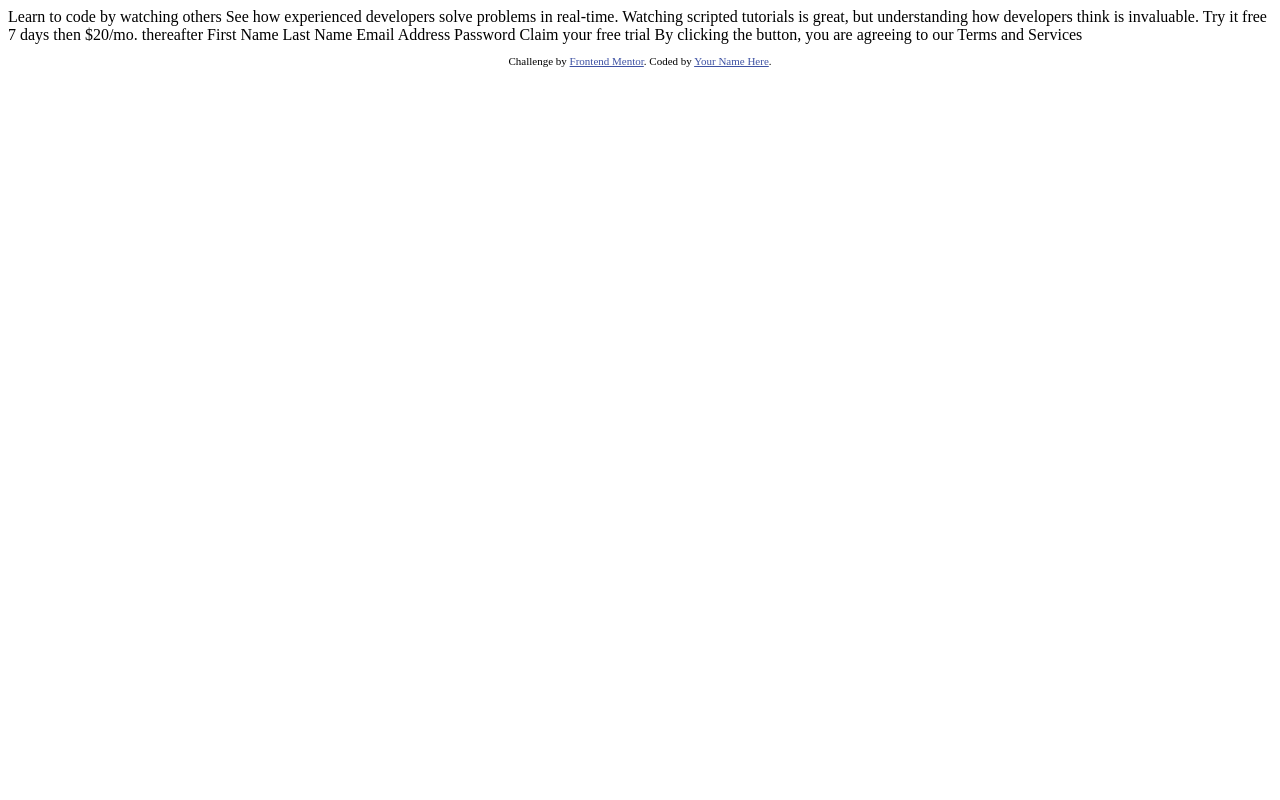
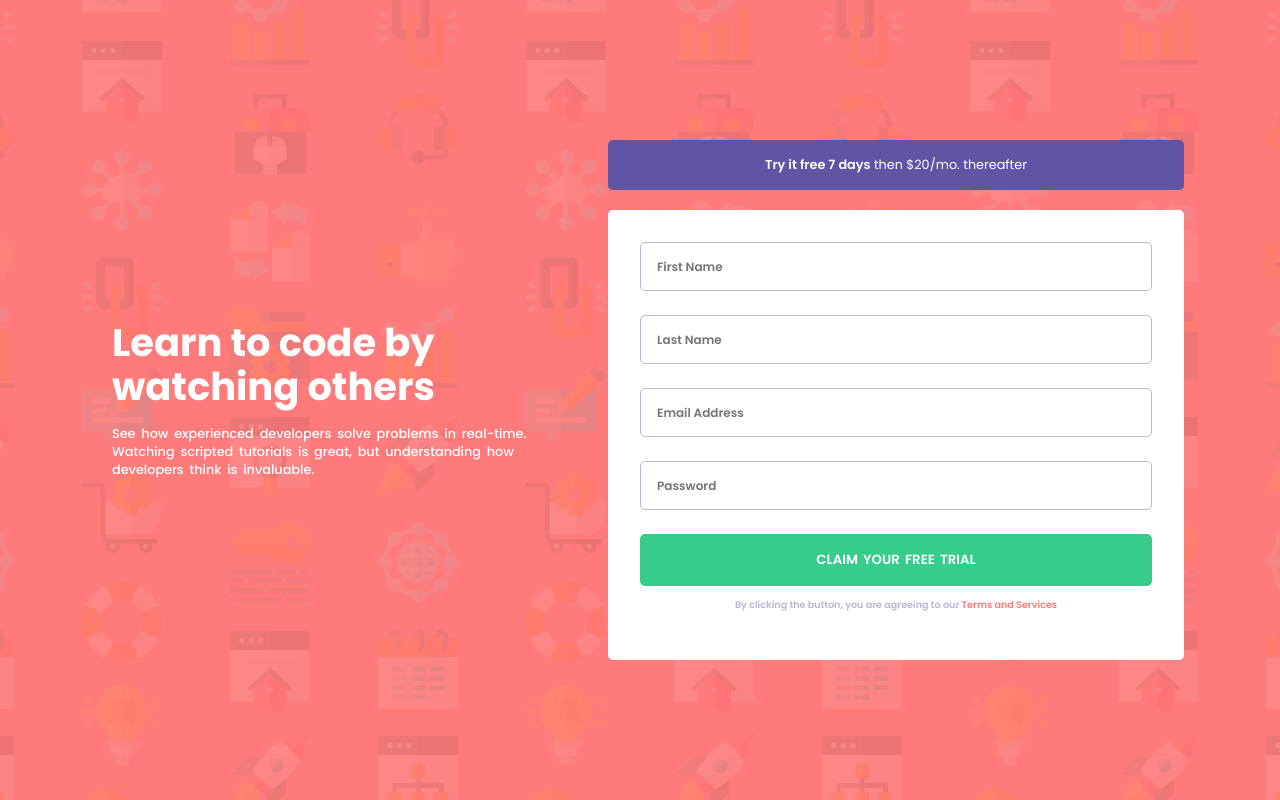
Before and after one commit to aviralsharma07/intro-component-signup-form, a plain HTML site: page index.html in a window 1280 px wide. Drawn offline with Linux system fonts and the light colour scheme.

Commit message:
complete project

```diff
--- a/index.html
+++ b/index.html
@@ -1,42 +1,42 @@
 <!DOCTYPE html>
 <html lang="en">
-<head>
-  <meta charset="UTF-8">
-  <meta name="viewport" content="width=device-width, initial-scale=1.0"> <!-- displays site properly based on user's device -->
+  <head>
+    <meta charset="UTF-8" />
+    <meta name="viewport" content="width=device-width, initial-scale=1.0" />
+    <link rel="icon" type="image/png" sizes="32x32" href="./images/favicon-32x32.png" />
+    <link rel="stylesheet" href="style.css" />
+    <script src="script.js" defer></script>
+    <title>Intro component with sign up form</title>
+  </head>
+  <body>
+    <main>
+      <section class="text-container">
+        <h1>Learn to code by watching others</h1>
+        <p>See how experienced developers solve problems in real-time. Watching scripted tutorials is great, but understanding how developers think is invaluable.</p>
+      </section>
 
-  <link rel="icon" type="image/png" sizes="32x32" href="./images/favicon-32x32.png">
+      <section class="form-container">
+        <div class="promotion-text"><span>Try it free 7 days</span> then $20/mo. thereafter</div>
+        <form class="form">
+          <input type="text" id="first-name" name="first-name" placeholder="First Name" required />
+          <div class="first-name error"></div>
 
-  <title>Frontend Mentor | Intro component with sign up form</title>
+          <input type="text" id="last-name" name="last-name" placeholder="Last Name" required />
+          <div class="last-name error"></div>
 
-  <!-- Feel free to remove these styles or customise in your own stylesheet 👍 -->
-  <style>
-    .attribution { font-size: 11px; text-align: center; }
-    .attribution a { color: hsl(228, 45%, 44%); }
-  </style>
-</head>
-<body>
+          <input type="email" id="email" name="email" placeholder="Email Address" required />
+          <div class="email error"></div>
 
-  Learn to code by watching others
+          <input type="password" id="password" name="password" placeholder="Password" required />
+          <div class="password error"></div>
 
-  See how experienced developers solve problems in real-time. Watching scripted tutorials is great,
-  but understanding how developers think is invaluable.
-
-  Try it free 7 days then $20/mo. thereafter
-
-  First Name
-  Last Name
-  Email Address
-  Password
-
-  Claim your free trial
-
-  By clicking the button, you are agreeing to our Terms and Services
-
-  <footer>
-    <p class="attribution">
-      Challenge by <a href="https://www.frontendmentor.io?ref=challenge" target="_blank">Frontend Mentor</a>.
-      Coded by <a href="#">Your Name Here</a>.
-    </p>
-  </footer>
-</body>
+          <button class="btn">Claim your free trial</button>
+          <div class="tnc">By clicking the button, you are agreeing to our <span>Terms and Services</span></div>
+        </form>
+      </section>
+    </main>
+    <!-- <footer>
+      <p class="attribution">Challenge by <a href="https://www.frontendmentor.io?ref=challenge" target="_blank">Frontend Mentor</a>. Coded by <a href="#">Your Name Here</a>.</p>
+    </footer> -->
+  </body>
 </html>
--- a/script.js
+++ b/script.js
@@ -0,0 +1,34 @@
+const signUpButton = document.querySelector(".btn");
+const emailPattern = /^[a-zA-Z0-9._-]+@[a-zA-Z0-9.-]+\.[a-zA-Z]{2,4}$/;
+
+signUpButton.addEventListener("click", () => {
+  const allInputs = document.querySelectorAll(".form input");
+
+  allInputs.forEach((input) => {
+    const errorMessage = document.querySelector(`.${input.id}`);
+    errorMessage.style.display = "none";
+
+    if (input.id === "email" && !emailPattern.test(input.value) && input.value !== "") {
+      errorMessage.style.display = "block";
+      errorMessage.textContent = "Please provide a valid email address";
+    }
+    if (input.id === "password" && input.value.length < 6) {
+      errorMessage.style.display = "block";
+      errorMessage.textContent = "Password must be at least 6 characters";
+    }
+    if (input.value === "") {
+      errorMessage.style.display = "block";
+      errorMessage.textContent = `${input.placeholder} cannot be empty`;
+    }
+  });
+});
+
+document.addEventListener("click", (event) => {
+  const form = document.querySelector(".form");
+  if (!form.contains(event.target)) {
+    const allErrorMessages = document.querySelectorAll(".error");
+    allErrorMessages.forEach((errorMessage) => {
+      errorMessage.style.display = "none";
+    });
+  }
+});
--- a/style.css
+++ b/style.css
@@ -0,0 +1,202 @@
+@import url("https://fonts.googleapis.com/css2?family=Poppins:wght@400;500;600;700&display=swap");
+
+* {
+  margin: 0;
+  padding: 0;
+  box-sizing: border-box;
+}
+
+:root {
+  --red: hsl(0, 100%, 74%);
+  --blue: hsl(248, 32%, 49%);
+  --green: hsl(154, 59%, 51%);
+  --dark-blue: hsl(249, 10%, 26%);
+  --grayish-blue: hsl(246, 25%, 77%);
+}
+
+body {
+  font-family: "Poppins", sans-serif;
+  max-width: 100vw;
+  min-height: 100vh;
+  background: url(./images/bg-intro-desktop.png) center/cover no-repeat;
+  background-color: var(--red);
+  display: flex;
+  justify-content: center;
+  align-items: center;
+}
+
+main {
+  /* border: 1px solid black; */
+  width: 68rem;
+  max-width: 68rem;
+  height: auto;
+  margin: 1rem;
+  display: flex;
+  justify-content: center;
+  align-items: center;
+}
+
+/** ############ STYLING TEXT SECTION ############ **/
+
+.text-container {
+  /* border: hsl(154, 59%, 51%) solid 2px; */
+  width: 50%;
+  display: flex;
+  flex-direction: column;
+  justify-content: center;
+  /* align-items: flex-start; */
+  color: white;
+  margin: auto 1rem;
+}
+
+.text-container h1 {
+  font-size: 3vw;
+  margin-bottom: 1rem;
+  max-width: 16ch;
+  font-weight: 700;
+  line-height: 1.15;
+  letter-spacing: 1;
+}
+
+.text-container p {
+  font-size: 1vw;
+  font-weight: 500;
+  max-width: 52ch;
+  word-spacing: 2.5px;
+}
+
+/** ############ STYLING FORM SECTION ############ **/
+
+.form-container {
+  /* border: hsl(271, 82%, 35%) solid 2px; */
+  width: 60%;
+  display: flex;
+  flex-direction: column;
+  justify-content: center;
+  align-items: center;
+}
+
+.promotion-text {
+  color: white;
+  background: var(--blue);
+  /* border: 2px seagreen solid; */
+  text-align: center;
+  width: 100%;
+  border-radius: 5px;
+  padding: 1rem;
+  margin-bottom: 1.25rem;
+  font-size: 0.8rem;
+}
+
+.promotion-text span {
+  font-weight: 600;
+}
+
+.form {
+  width: 100%;
+  /* border: 1px solid black; */
+  background: white;
+  padding: 2rem;
+  display: flex;
+  flex-direction: column;
+  border-radius: 5px;
+}
+
+.form input {
+  display: inline-block;
+  padding: 1rem;
+  margin-bottom: 1.5rem;
+  border: 1px solid var(--grayish-blue);
+  border-radius: 5px;
+}
+
+.form input::placeholder {
+  font-family: "Poppins", sans-serif;
+  font-weight: 600;
+  font-size: 0.75rem;
+}
+
+.form input:focus {
+  outline: none;
+  border: 1px solid var(--dark-blue);
+}
+
+.form input:focus::placeholder {
+  color: var(--dark-blue);
+}
+
+.form button {
+  padding: 1rem;
+  background: var(--green);
+  color: white;
+  border: none;
+  border-radius: 5px;
+  font-family: "Poppins", sans-serif;
+  font-weight: 600;
+  cursor: pointer;
+  text-transform: uppercase;
+  word-spacing: 2px;
+  margin-bottom: 0.75rem;
+}
+
+.form button:hover {
+  background: hsla(154, 59%, 51%, 0.825);
+}
+
+.tnc {
+  font-size: 0.6rem;
+  color: var(--grayish-blue);
+  margin-bottom: 1rem;
+  text-align: center;
+  font-weight: 600;
+}
+.tnc span {
+  color: var(--red);
+  cursor: pointer;
+}
+
+.error {
+  /* border: 2px silver solid; */
+  color: red;
+  font-size: 0.7rem;
+  margin-top: -1.5rem;
+  margin-bottom: 1rem;
+  text-align: center;
+  text-align: right;
+  display: none;
+}
+
+@media (max-width: 912px) {
+  main {
+    flex-direction: column;
+  }
+  .text-container {
+    width: 100%;
+    justify-content: center;
+    align-items: center;
+    margin: unset;
+    text-align: center;
+    margin: 2rem auto;
+  }
+
+  .text-container h1 {
+    font-size: 6vw;
+  }
+
+  .text-container p {
+    font-size: 3vw;
+    max-width: 32ch;
+  }
+  .form-container {
+    width: 100%;
+  }
+
+  .tnc {
+    max-width: 38ch;
+    align-self: center;
+  }
+
+  .error {
+    font-size: 0.5rem;
+  }
+}
```
Also changed, not shown: screenshots/desktop-result.png (added), screenshots/mobile-result.png (added), 2 other files.
